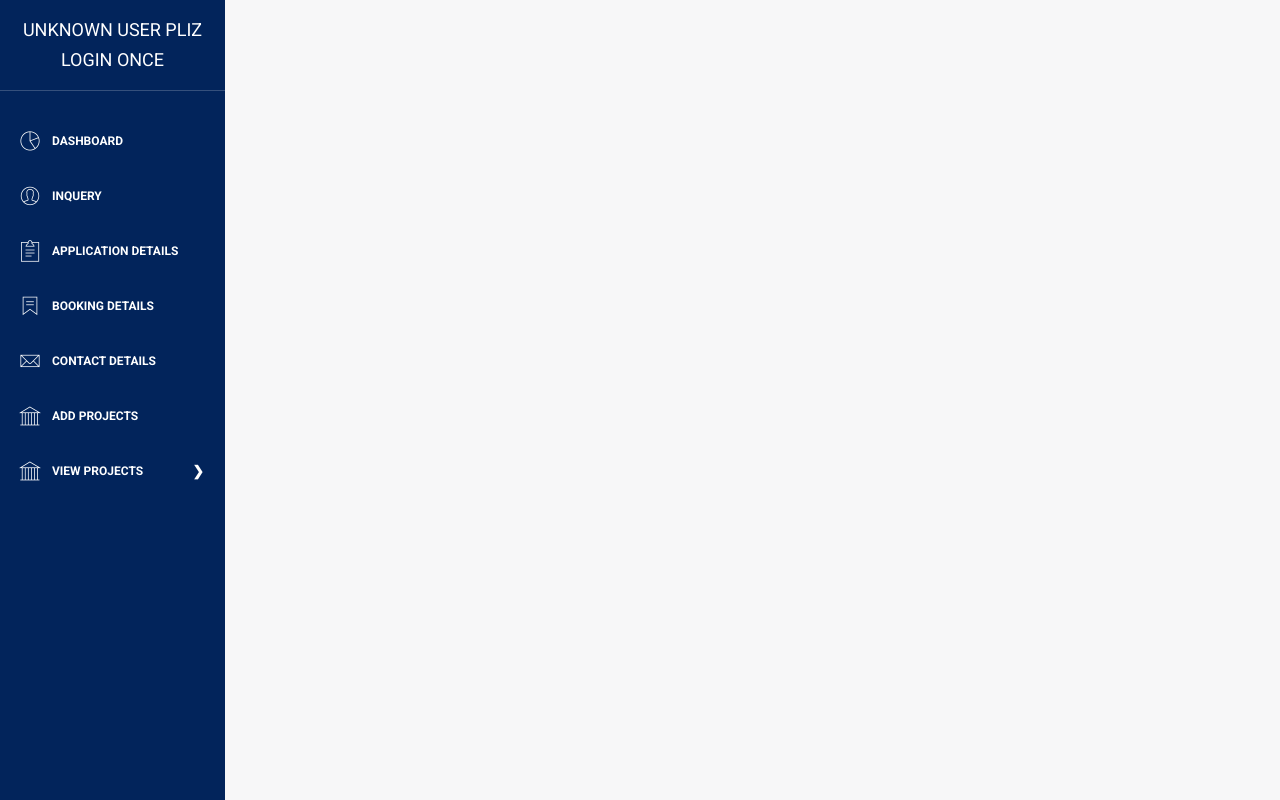
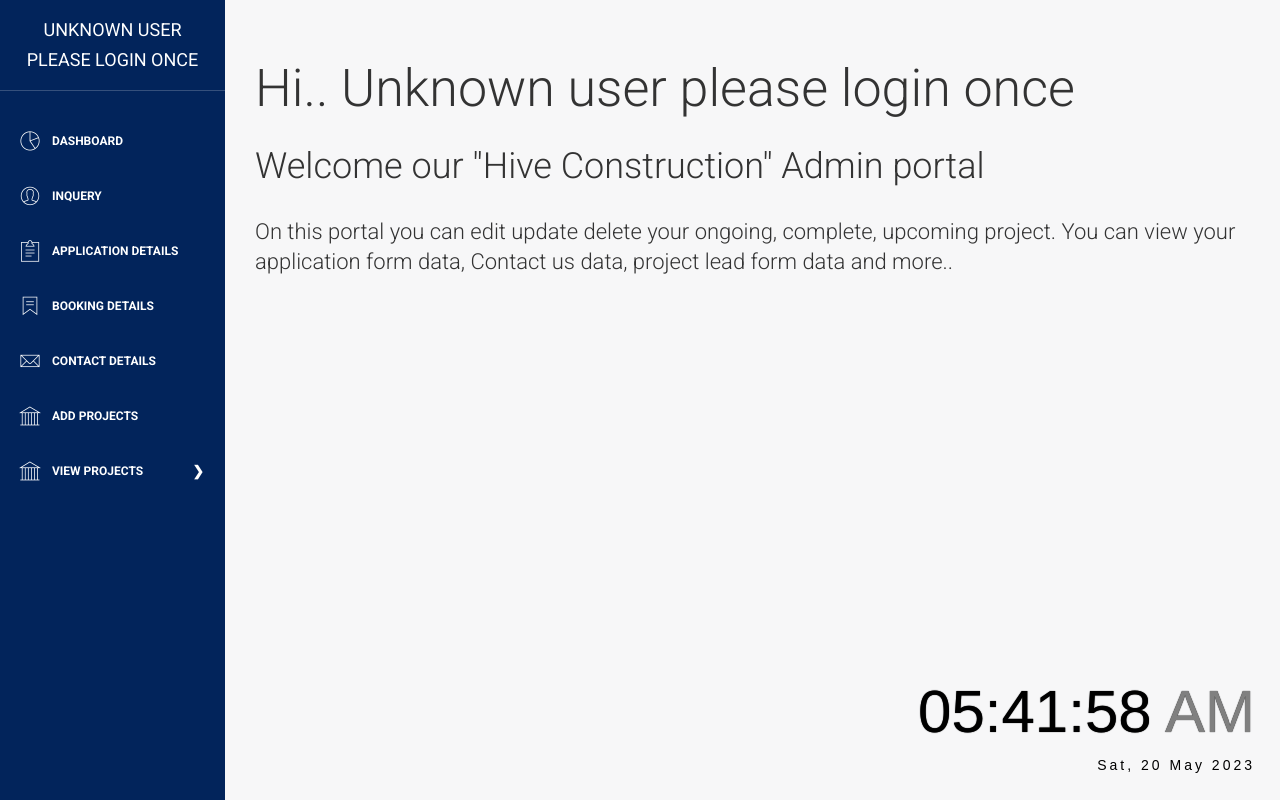
Before and after one commit to aambbuj/laravel-building-app, a Laravel app: page /admin/dashboard in a window 1280 px wide. Run offline with Laravel 10, Linux system fonts and the light colour scheme; some libraries are stand-ins or nearby versions.

Commit message:
updated code admin home page

```diff
--- a/resources/views/admin/adminLayouts.blade.php
+++ b/resources/views/admin/adminLayouts.blade.php
@@ -24,7 +24,7 @@
     	<div class="sidebar-wrapper">
             <div class="logo">
                 <a href="https://hiveconstruction.in" target="__blank" class="simple-text">
-                 {{Auth::user() ? Auth::user()->name : 'Unknown user pliz login once'}}
+                 {{Auth::user() ? Auth::user()->name : 'Unknown user Please login once'}}
                 </a>
             </div>
 
--- a/resources/views/admin/index.blade.php
+++ b/resources/views/admin/index.blade.php
@@ -1,10 +1,82 @@
 @extends('admin.adminLayouts')
 @section('content')
+<style>
+div#clockdate {
+    position: absolute;
+    bottom: 0;
+    right: 0;
+}
+.clockdate-wrapper {
+    padding:25px;
+    width:100%;
+    text-align:right;
+    border-radius:5px;
 
+}
+#clock{
+    font-family: sans-serif;
+    font-size:60px;
+    text-shadow:0px 0px 1px #000;
+    color:#000;
+}
+#clock span {
+    color: gray;
+}
+#date {
+    letter-spacing:3px;
+    font-size:14px;
+    font-family:arial,sans-serif;
+    color:#000;
+}
+</style>
 <div class="content">
-            <div class="container-fluid">
-
+    <div class="container-fluid">
+        <h1>Hi.. {{Auth::user() ? Auth::user()->name : 'Unknown user please login once'}}</h1>
+        <h2>Welcome our "Hive Construction" Admin portal</h2>
+        <h4>On this portal you can edit update delete your ongoing, complete, upcoming project. You can view your application form data, Contact us data, project lead form data and more..</h4>
+        <body onload="startTime()">
+            <div id="clockdate">
+                <div class="clockdate-wrapper">
+                    <div id="clock"></div>
+                    <div id="date"></div>
+                </div>
             </div>
-        </div>
+        </body>
+    </div>
+</div>
 
 @endsection
+
+<script>
+function startTime() {
+  var today = new Date();
+  var hr = today.getHours();
+  var min = today.getMinutes();
+  var sec = today.getSeconds();
+  ap = hr < 12 ? "<span>AM</span>" : "<span>PM</span>";
+  hr = hr == 0 ? 12 : hr;
+  hr = hr > 12 ? hr - 12 : hr;
+  //Add a zero in front of numbers<10
+  hr = checkTime(hr);
+  min = checkTime(min);
+  sec = checkTime(sec);
+  document.getElementById("clock").innerHTML = hr + ":" + min + ":" + sec + " " + ap;
+
+  var months = ['January', 'February', 'March', 'April', 'May', 'June', 'July', 'August', 'September', 'October', 'November', 'December'];
+  var days = ['Sun', 'Mon', 'Tue', 'Wed', 'Thu', 'Fri', 'Sat'];
+  var curWeekDay = days[today.getDay()];
+  var curDay = today.getDate();
+  var curMonth = months[today.getMonth()];
+  var curYear = today.getFullYear();
+  var date = curWeekDay + ", " + curDay + " " + curMonth + " " + curYear;
+  document.getElementById("date").innerHTML = date;
+
+  var time = setTimeout(function () {startTime();}, 500);
+}
+function checkTime(i) {
+  if (i < 10) {
+    i = "0" + i;
+  }
+  return i;
+}
+    </script>
```
